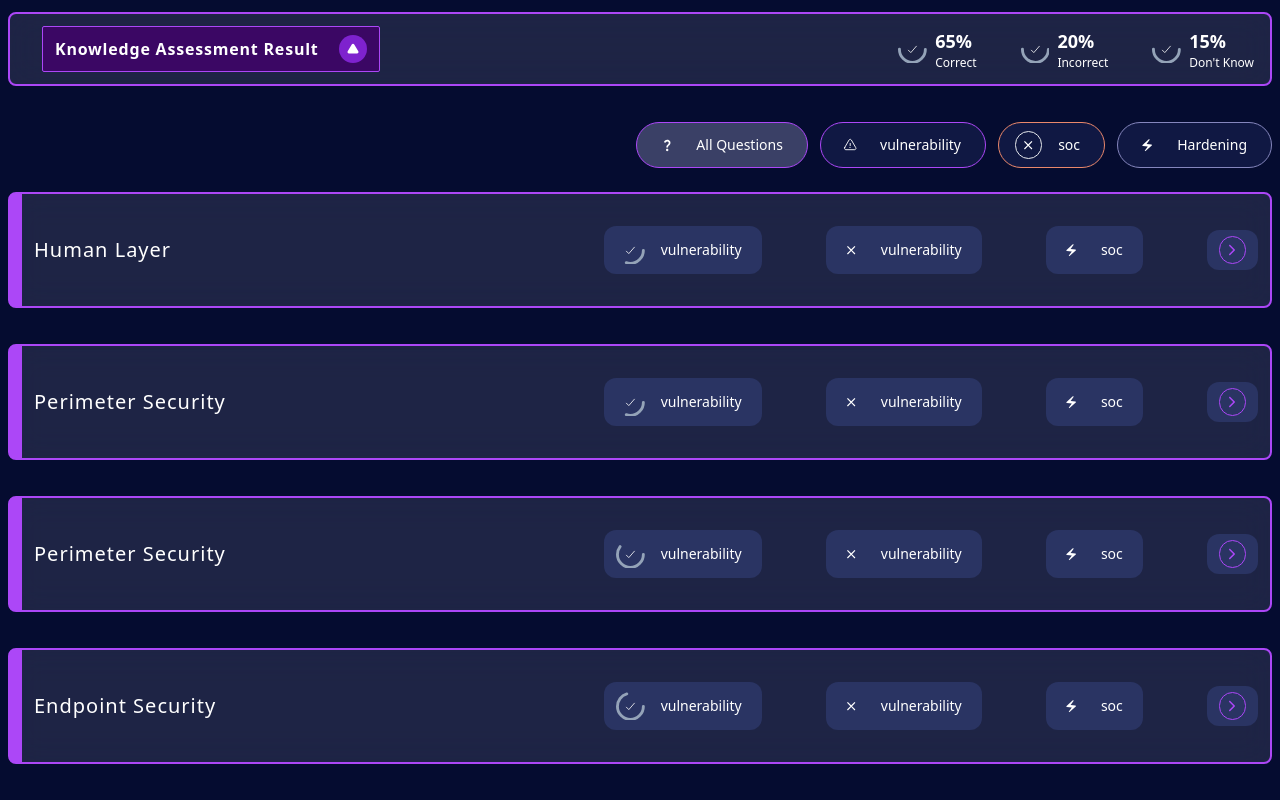
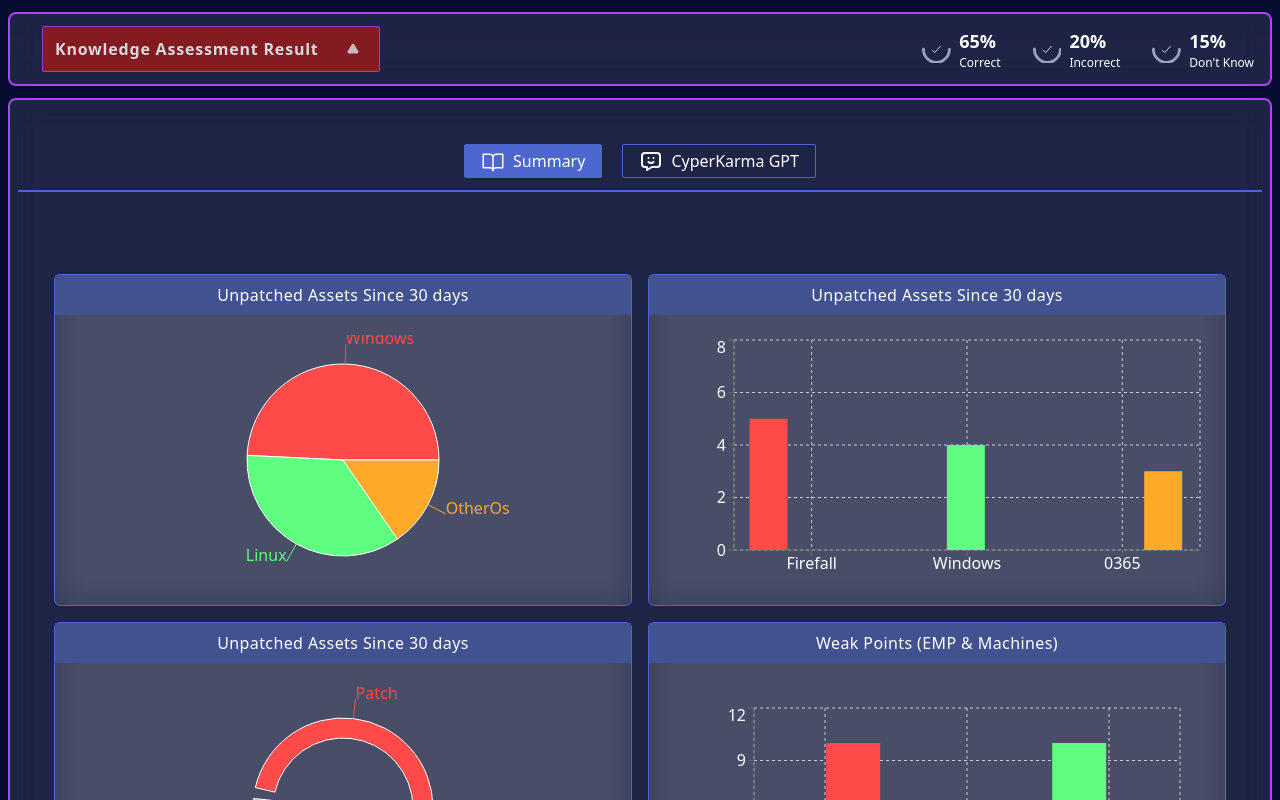
Before and after one commit to Prasath70/Dashboard_Rezilyzens, a React (Vite) app: page / in a window 1280 px wide. Shown: the top 800 px of the page. Built offline with nearby package versions, Linux system fonts and the light colour scheme.

Commit message:
Amination Done

```diff
--- a/package.json
+++ b/package.json
@@ -13,6 +13,7 @@
     "@canvasjs/charts": "^3.8.12",
     "@canvasjs/react-charts": "^1.0.2",
     "canvasjs-react-charts": "^1.0.5",
+    "framer-motion": "^11.2.13",
     "jotai": "^2.8.4",
     "react": "^18.3.1",
     "react-dom": "^18.3.1",
--- a/src/components/Dashboard.tsx
+++ b/src/components/Dashboard.tsx
@@ -1,17 +1,40 @@
 "use client";
 import { useState } from "react";
-
 import { useAtom } from "jotai";
 import { Resulttoggle } from "./Reusedfunction";
 import ChartDashboard from "./ChartDashboard";
 import Resultpage from "./Resultpage";
+import { motion, AnimatePresence } from "framer-motion";
 
 function Dashboard() {
   const [Navtoggle, Setnavtoggle] = useAtom(Resulttoggle);
+
   return (
-    <div className=" w-full  bg-[#050C30]  px-2 scrollbar-thumb-sky-700 scrollbar-track-sky-300 ">
+    <div className="w-full bg-[#050C30] px-2 scrollbar-thumb-sky-700 scrollbar-track-sky-300">
       <div className="container mx-auto">
-        {Navtoggle ? <ChartDashboard /> : <Resultpage />}
+        <AnimatePresence mode="wait">
+          {Navtoggle ? (
+            <motion.div
+              key="chartDashboard"
+              initial={{ opacity: 0, y: -100, scale: 1 }}
+              animate={{ opacity: 1, y: 0, scale: 1 }}
+              exit={{ opacity: 0, y: -100, scale: 0 }}
+              transition={{ duration: 1 }}
+            >
+              <ChartDashboard />
+            </motion.div>
+          ) : (
+            <motion.div
+              key="resultPage"
+              initial={{ opacity: 0, y: -100, scale:1 }}
+              animate={{ opacity: 1, y: 0, scale: 1 }}
+              exit={{ opacity: 0, y: -100, scale: 0 }}
+              transition={{ duration: 1 }}
+            >
+              <Resultpage />
+            </motion.div>
+          )}
+        </AnimatePresence>
       </div>
     </div>
   );
--- a/src/components/Navbar.tsx
+++ b/src/components/Navbar.tsx
@@ -2,81 +2,111 @@ import { TbTriangleFilled } from "react-icons/tb";
 import { useAtom } from "jotai";
 import { Resulttoggle } from "./Reusedfunction";
 import RadialProgress from "./Circleprogress";
+import { motion } from "framer-motion";
+
 function Navbar() {
   const [Navtoggle, Setnavtoggle] = useAtom(Resulttoggle);
 
   return (
     <div className="h-full w-full bg-[#050C30] py-3 px-2">
       <div className="container mx-auto">
-        <div className=" border-[2px] rounded-lg border-[#AC47F7] bg-opacity-10 backdrop-filter backdrop-blur-lg  bg-white pl-8 flex justify-end lg:justify-between">
+        <motion.div
+          className="border-[2px] rounded-lg border-[#AC47F7] bg-opacity-10 backdrop-filter backdrop-blur-lg bg-white pl-8 flex justify-between lg:justify-between"
+          initial={{ opacity: 0, y: -50 }}
+          animate={{ opacity: 1, y: 0 }}
+          transition={{ duration: 0.9 }}
+        >
           <button
-            className="  lg:my-3  flex gap-5 text-md lg:bg-purple-950 font-semibold tracking-wider  lg:border  rounded-sm border-[#AC47F7] text-white   justify-center items-center px-3 py-2"
+            className={`lg:my-3 ${
+              Navtoggle ? "animate-pulse lg:bg-red-800 " : " lg:bg-purple-950"
+            } flex gap-5 text-md font-semibold tracking-wider lg:border rounded-sm border-[#AC47F7] text-white justify-center items-center px-3 py-2`}
             onClick={() => {
               Setnavtoggle(!Navtoggle);
             }}
           >
             <span className="hidden lg:block">Knowledge Assessment Result</span>
-            <div className=" flex h-7 w-7 items-center justify-center rounded-full bg-purple-700">
+            <div
+              className={`flex h-7 w-7 items-center justify-center rounded-full bg-purple-700 ${
+                Navtoggle
+                  ? "animate-pulse lg:bg-red-800 rotate-0 transition duration-700 ease-in-out"
+                  : " rotate-180 transition duration-700 ease-in-out"
+              } `}
+            >
               <TbTriangleFilled className="h-3 w-4" />
             </div>
           </button>
-          <div className="flex gap-5 items-center justify-center gap-2">
-            <div className="rounded-xl flex items-center justify-center py-2 px-2 ">
+          <div className="flex items-center justify-center gap-2">
+            <motion.div
+              className="rounded-xl flex items-center justify-center py-2 px-2"
+              initial={{ opacity: 0, scale: 0.8 }}
+              animate={{ opacity: 1, scale: 1 }}
+              transition={{ duration: 0.5, delay: 0.2 }}
+            >
               <div>
                 <RadialProgress
                   percentage={50}
                   size={10}
                   outColor={"stroke-slate-400"}
-                  color={""}
+                  color={"red"}
                 />
               </div>
-              <div className="flex flex-col px-2">
-                <p className="text-lg font-bold hidden lg:block text-white ">
+              <div className="flex-col px-2 hidden lg:flex">
+                <p className="text-lg font-bold hidden lg:block text-white">
                   65% <br />
                 </p>{" "}
                 <p className="text-xs hidden lg:block text-white font-light">
                   Correct
                 </p>
               </div>
-            </div>
-            <div className="rounded-xl flex items-center justify-center py-2 px-2 ">
+            </motion.div>
+            <motion.div
+              className="rounded-xl flex items-center justify-center py-2 px-2"
+              initial={{ opacity: 0, scale: 0.8 }}
+              animate={{ opacity: 1, scale: 1 }}
+              transition={{ duration: 0.5, delay: 0.4 }}
+            >
               <div>
                 <RadialProgress
                   percentage={50}
                   size={10}
                   outColor={"stroke-slate-400"}
-                  color={""}
+                  color={"yellow"}
                 />
               </div>
-              <div className="flex flex-col px-2">
-                <p className="text-lg font-bold hidden lg:block text-white ">
+              <div className="flex-col px-2 hidden lg:flex">
+                <p className="text-lg font-bold hidden lg:block text-white">
                   20% <br />
                 </p>{" "}
                 <p className="text-xs hidden lg:block text-white font-light">
                   Incorrect
                 </p>
               </div>
-            </div>
-            <div className="rounded-xl flex items-center justify-center py-2 px-2 ">
+            </motion.div>
+            <motion.div
+              className="rounded-xl flex items-center justify-center py-2 px-2"
+              initial={{ opacity: 0, scale: 0.8 }}
+              animate={{ opacity: 1, scale: 1 }}
+              transition={{ duration: 0.5, delay: 0.6 }}
+            >
               <div>
                 <RadialProgress
                   percentage={50}
                   size={10}
                   outColor={"stroke-slate-400"}
-                  color={""}
+                  color={"green"}
                 />
               </div>
-              <div className="flex flex-col px-2">
-                <p className="text-lg font-bold hidden lg:block text-white ">
+              <div className="flex-col px-2 hidden lg:flex">
+                <p className="text-lg font-bold hidden lg:block text-white">
                   15% <br />
                 </p>{" "}
                 <p className="text-xs hidden lg:block text-white font-light">
                   Don't Know
                 </p>
               </div>
-            </div>
+            </motion.div>
           </div>
-        </div>
+        </motion.div>
       </div>
     </div>
   );
--- a/src/components/Resultpage.tsx
+++ b/src/components/Resultpage.tsx
@@ -1,4 +1,5 @@
-import React from "react";
+"use clinet";
+import React, { useState } from "react";
 import RadialProgress from "./Circleprogress";
 import { HiOutlineExclamationTriangle } from "react-icons/hi2";
 import { IoMdClose } from "react-icons/io";
@@ -6,8 +7,17 @@ import { MdOutlineQuestionMark } from "react-icons/md";
 import { MdElectricBolt } from "react-icons/md";
 import { IoIosArrowForward } from "react-icons/io";
 import { IoIosStarOutline } from "react-icons/io";
+import { motion } from "framer-motion";
+
 function Resultpage() {
-  const Accordiondata = [
+  interface AccordionItem {
+    heading: string;
+    content: string;
+    percentage: number;
+    color: string;
+    outColor: string;
+  }
+  const Accordiondata: AccordionItem[] = [
     {
       heading: "Human Layer",
       content:
@@ -50,43 +60,64 @@ function Resultpage() {
     },
   ];
 
+  // Framer Motion variants for staggered animation
+  const containerVariants = {
+    hidden: { opacity: 0 },
+    show: {
+      opacity: 1,
+      transition: {
+        staggerChildren: 0.2,
+      },
+    },
+  };
+
+  const itemVariants = {
+    hidden: { opacity: 0, y: 20 },
+    show: { opacity: 1, y: 0, transition: { duration: 0.5 } },
+  };
+
   return (
     <div className="w-full">
       <div className="flex items-center justify-end gap-3 py-6">
-        <div className="bg-[#3a4066] rounded-3xl text-white px-4 py-1  border border-[#AC47F8] flex gap-2 items-center justify-center">
-          <div className="h-[1.7rem] w-[1.7rem] rounded-full bg-transparent  bg-[#AC47F8] text-white flex items-center justify-center ">
+        <div className="bg-[#3a4066] rounded-3xl text-white px-4 py-1 border border-[#AC47F8] flex gap-2 items-center justify-center">
+          <div className="h-[1.7rem] w-[1.7rem] rounded-full bg-transparent bg-[#AC47F8] text-white flex items-center justify-center ">
             <MdOutlineQuestionMark className="mx-auto h-[0.9rem] w-[0.9rem]" />
           </div>
-          <p className=" text-center  text-sm px-2 py-2 hidden lg:block">
+          <p className="text-center text-sm px-2 py-2 hidden lg:block">
             All Questions
           </p>
         </div>
         <div className="bg-[#101843] rounded-3xl text-white px-4 py-1 border border-[#AC47F7] flex gap-2 items-center justify-center">
-          <div className="h-[1.7rem] w-[1.7rem] rounded-full bg-transparent  bg-[#AC47F8]  text-white flex items-center justify-center ">
+          <div className="h-[1.7rem] w-[1.7rem] rounded-full bg-transparent bg-[#AC47F8] text-white flex items-center justify-center">
             <HiOutlineExclamationTriangle className="mx-auto h-[0.9rem] w-[0.9rem]" />
           </div>
-          <p className=" text-center  text-sm px-2 py-2 hidden lg:block">
-            vulnerability
+          <p className="text-center text-sm px-2 py-2 hidden lg:block">
+            Vulnerability
           </p>
         </div>
         <div className="bg-[#101843] rounded-3xl text-white px-4 py-1 border-[#eb886b] border flex gap-2 items-center justify-center">
-          <div className="h-[1.7rem] w-[1.7rem] rounded-full bg-transparent  bg-[#eb886b] border   flex items-center justify-center ">
+          <div className="h-[1.7rem] w-[1.7rem] rounded-full bg-transparent bg-[#eb886b] border flex items-center justify-center">
             <IoMdClose className="mx-auto h-[0.9rem] w-[0.9rem]" />
           </div>
-          <p className=" text-center  text-sm px-2 py-2 hidden lg:block">soc</p>
+          <p className="text-center text-sm px-2 py-2 hidden lg:block">SOC</p>
         </div>
         <div className="bg-[#101843] rounded-3xl text-white px-4 py-1 border border-[#8586bd] flex gap-2 items-center justify-center">
-          <div className="h-[1.7rem] w-[1.7rem] rounded-full bg-transparent  bg-[#8586bd]  text-white flex items-center justify-center ">
+          <div className="h-[1.7rem] w-[1.7rem] rounded-full bg-transparent bg-[#8586bd] text-white flex items-center justify-center">
             <MdElectricBolt className="mx-auto h-[0.9rem] w-[0.9rem]" />
           </div>
-          <p className=" text-center  text-sm px-2 py-2 hidden lg:block">
+          <p className="text-center text-sm px-2 py-2 hidden lg:block">
             Hardening
           </p>
         </div>
       </div>
-      <div className="w-full flex flex-col gap-9">
-        {Accordiondata.map((data) => {
-          return (
+      <motion.div
+        className="w-full flex flex-col gap-9"
+        variants={containerVariants}
+        initial="hidden"
+        animate="show"
+      >
+        {Accordiondata.map((data, index) => (
+          <motion.div key={index} variants={itemVariants}>
             <Customaccordion
               color={data.color}
               content={data.content}
@@ -94,9 +125,9 @@ function Resultpage() {
               outColor={data.outColor}
               percentage={data.percentage}
             />
-          );
-        })}
-      </div>
+          </motion.div>
+        ))}
+      </motion.div>
     </div>
   );
 }
@@ -120,14 +151,14 @@ const Customaccordion: React.FC<accordionprops> = ({
 }) => {
   return (
     <div
-      className="flex flex-col  group transition ease-in-out  cursor-pointer focus-within:bg-[#1a2b67]  bg-white w-full px-3 h-full border-[2px] rounded-lg border-[#AC47F7] border-l-[0.9rem]  py-8 bg-opacity-10 backdrop-filter backdrop-blur-lg duration-700"
+      className="flex  flex-col  group transition ease-in-out  cursor-pointer focus-within:bg-[#1a2b67]  bg-white w-full px-3 h-full border-[2px] rounded-lg border-[#AC47F7] border-l-[0.9rem]  py-8 bg-opacity-10 backdrop-filter backdrop-blur-lg duration-700"
       tabIndex={0}
     >
       <div className="flex flex-row items-center justify-between">
         <h1 className="text-white text-md  transition ease-in-out duration-100 lg:text-xl font-light tracking-wider">
           {heading}
         </h1>
-        <div className="flex items-center justify-center gap-4 lg:gap-16">
+        <div className="flex items-center justify-center gap-1 md:gap-4 lg:gap-16">
           <div className="bg-[#2a3463]  px-3 py-1.5 rounded-xl flex gap-2 items-center justify-center ">
             <div>
               <RadialProgress
@@ -143,7 +174,7 @@ const Customaccordion: React.FC<accordionprops> = ({
           </div>
 
           <div className="bg-[#2a3463]  px-3 py-1.5 rounded-xl flex gap-2 items-center justify-center">
-            <div className="h-[1.7rem] w-[1.7rem] rounded-full bg-transparent bg-[#eb886b] text-white flex items-center justify-center ">
+            <div className="h-[1.5rem] w-[1.5rem]  md:h-[1.7rem] md:w-[1.7rem] rounded-full bg-transparent bg-[#eb886b] text-white flex items-center justify-center ">
               <IoMdClose className="mx-auto h-[0.9rem] w-[0.9rem]" />
             </div>
             <p className=" text-center  text-sm px-2 py-2 hidden lg:block text-white">
@@ -151,17 +182,17 @@ const Customaccordion: React.FC<accordionprops> = ({
             </p>{" "}
           </div>
           <div className="bg-[#2a3463]  px-3 py-1.5 rounded-xl flex gap-2 items-center justify-center">
-            <div className="h-[1.7rem] w-[1.7rem] rounded-full bg-transparent bg-[#8586bd] text-white flex items-center justify-center">
+            <div className="h-[1.5rem] w-[1.5rem]  md:h-[1.7rem] md:w-[1.7rem] rounded-full bg-transparent bg-[#8586bd] text-white flex items-center justify-center">
               <MdElectricBolt className="mx-auto h-[0.9rem] w-[0.9rem]" />
             </div>
             <p className=" text-center  text-sm px-2 py-2 hidden lg:block text-white">
               soc
             </p>{" "}
           </div>
-          <div className="bg-[#2a3463]  px-3 py-1.5 rounded-xl ">
+          <div className="  ">
             {" "}
-            <div className="h-[1.7rem] w-[1.7rem] rounded-full bg-transparent border border-[#AC47F7] text-[#AC47F7] flex items-center justify-center focus:bg-red-800 focus:text-white">
-              <IoIosArrowForward className="h-[1rem] w-[1rem] group-focus:rotate-90 transition ease-out duration-150" />
+            <div className="h-[1.7rem] w-[1.7rem]  md:h-[2.5rem] md:w-[2.5rem] rounded-full bg-transparent border border-[#AC47F7] text-[#AC47F7] flex items-center justify-center focus:bg-red-800 focus:text-white">
+              <IoIosArrowForward className="h-[1.5rem] w-[1.5rem] group-focus:rotate-90 transition ease-out duration-150" />
             </div>
           </div>
         </div>
@@ -170,21 +201,21 @@ const Customaccordion: React.FC<accordionprops> = ({
         <div className="bg-opacity-10 backdrop-filter backdrop-blur-lg bg-white w-full h-1 rounded-full "></div>
         <div className="flex items-center justify-start gap-5 w-full py-5">
           <button
-            className={`flex items-center justify-center  border border-[#4D66D0] gap-2 px-4 py-1 rounded-sm text-md   `}
+            className={`flex items-center justify-center  border border-[#4D66D0] gap-2 px-4 py-1 rounded-sm text-md   bg-[#4d66d0] `}
           >
             <IoIosStarOutline className="text-white h-6 w-6 " />
 
             <span className={`text-white lg:block  hidden font-thin`}>
-              Summary
+              Top 5
             </span>
           </button>
           <button
-            className={`flex items-center justify-center  border border-[#4D66D0] gap-2 px-4 py-1 rounded-sm text-md `}
+            className={`flex items-center justify-center  border border-[#4D66D0] gap-2 px-6 py-1 rounded-sm text-md `}
           >
             <IoIosStarOutline className="text-white h-6 w-6" />
 
             <span className={`font-thin text-white hidden lg:block `}>
-              CyperKarma GPT
+              Enabler
             </span>
           </button>
         </div>
--- a/src/components/Reusedfunction.tsx
+++ b/src/components/Reusedfunction.tsx
@@ -1,3 +1,3 @@
 import { atom } from "jotai";
 
-export const Resulttoggle = atom(false);
+export const Resulttoggle = atom(true);
```
Also changed, not shown: src/components/Chatgpt.tsx (+17 -1 lines), 1 other file (tests, documents, lock files or other folders).
